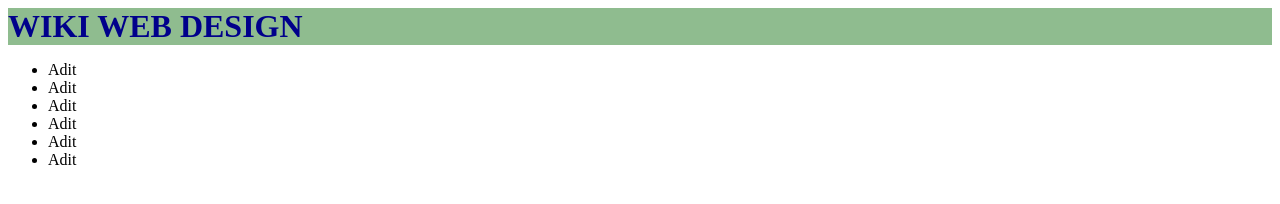
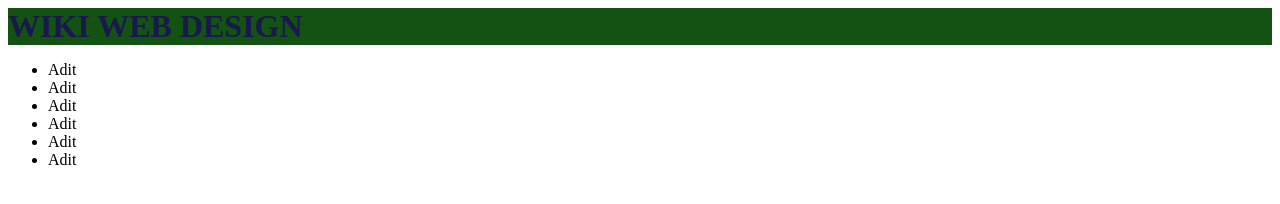
Before and after one commit to Aditkw43/igemwiki_ub, a plain HTML site: page index.html in a window 1280 px wide. Drawn offline with Linux system fonts and the light colour scheme.

Commit message:
commit baru style.css

```diff
--- a/style.css
+++ b/style.css
@@ -1,6 +1,6 @@
 h1 {
-    color: darkblue;
-    background-color: darkseagreen;
+    color: rgb(25, 25, 78);
+    background-color: rgb(19, 82, 19, 119);
     padding: 0%;
     margin: 0%;
 }
```
